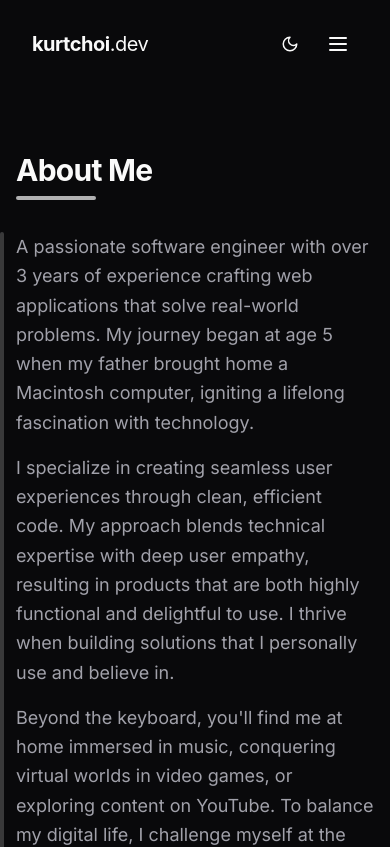
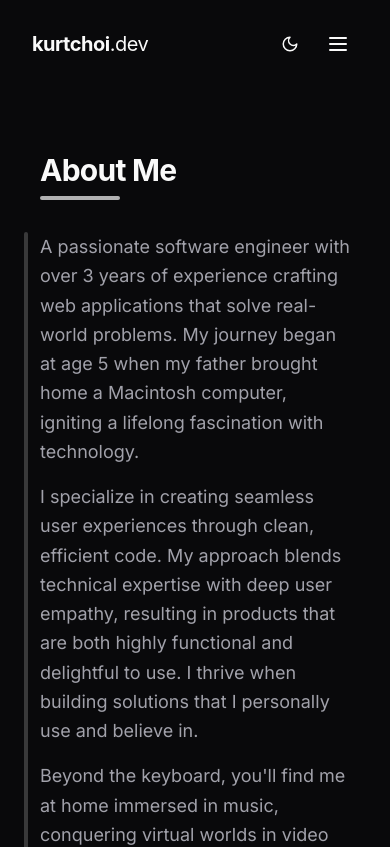
Before and after one commit to Hintful/hintful.github.io, a React (Vite) app: page /about in a window 390 px wide. Shown: the top 847 px of the page. Built offline with nearby package versions, Linux system fonts and the light colour scheme.

Commit message:
Adjust horizontal padding for About page

```diff
--- a/src/pages/About.tsx
+++ b/src/pages/About.tsx
@@ -74,7 +74,7 @@ const About = () => {
     : skills;
 
   return (
-    <div className="py-16 md:py-24">
+    <div className="py-16 md:py-24 px-6">
       <div className="max-w-3xl mx-auto">
         {/* Heading */}
         <h1
```
